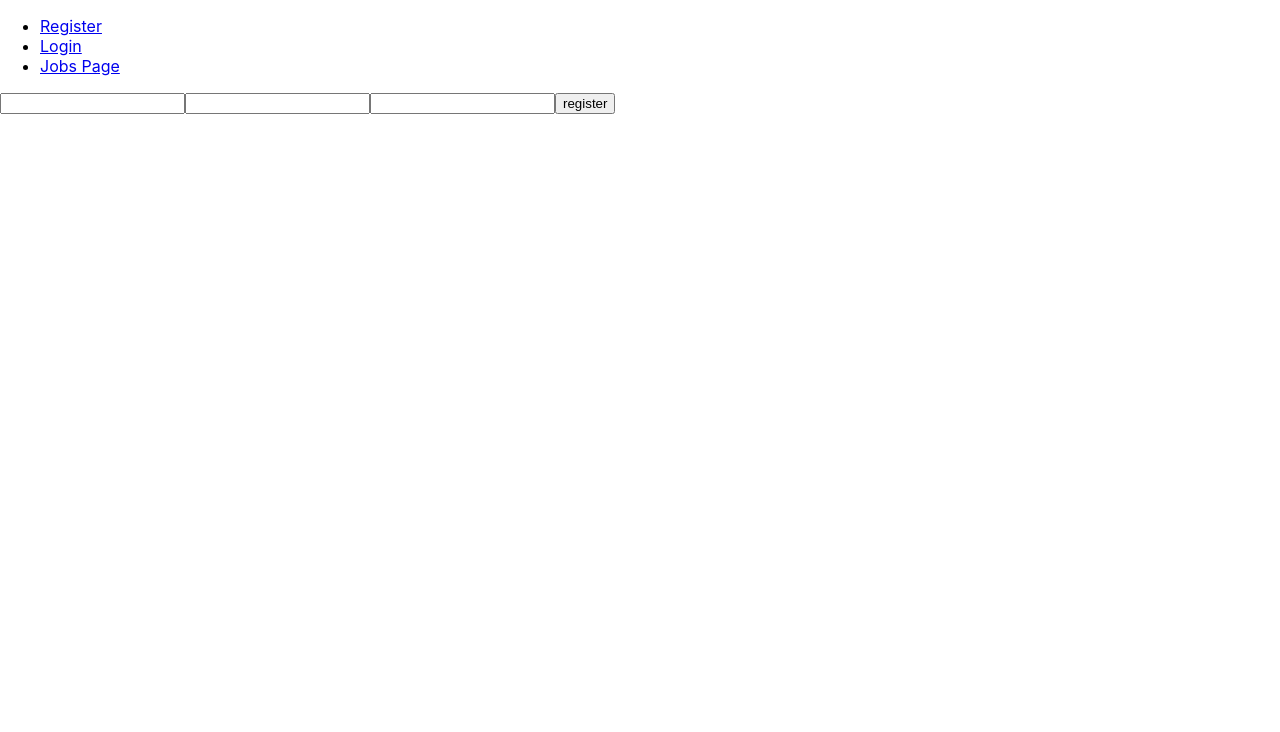
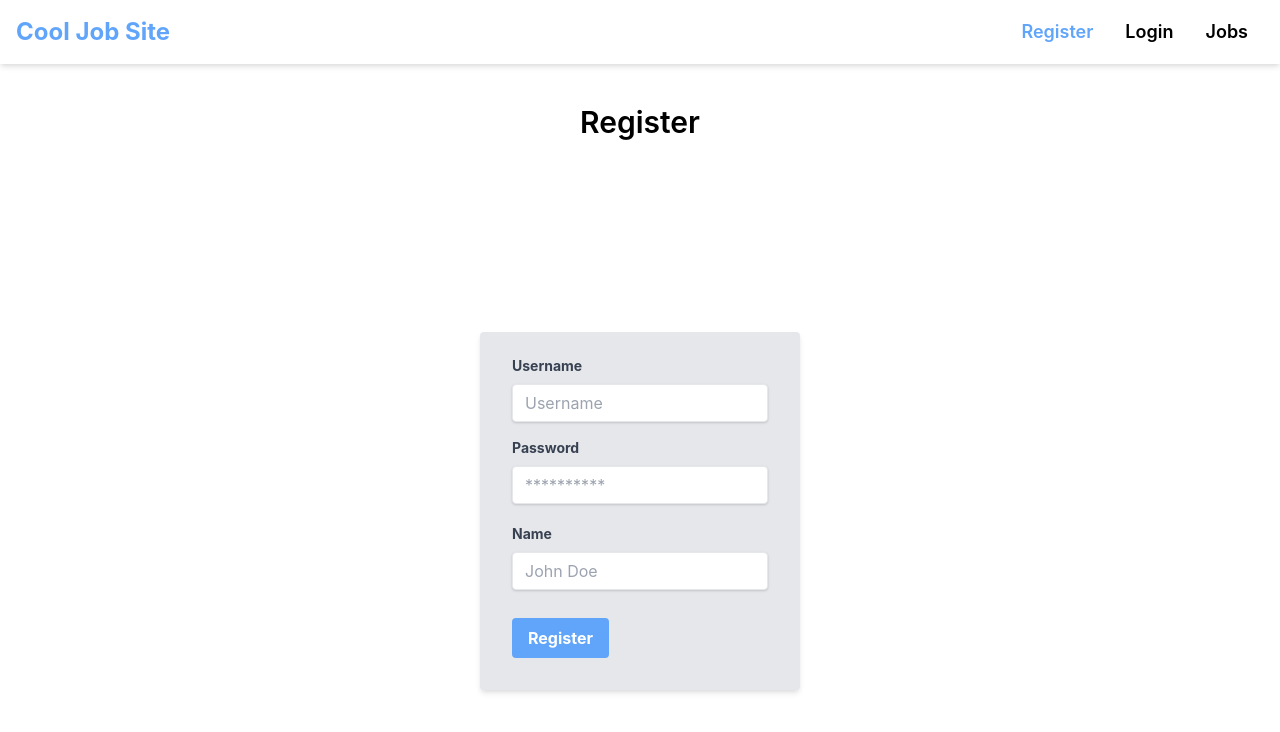
Before and after one commit to bobbyhalljr/divercity-frontend-challenge, a React (Create React App) app: page /register in a window 1280 px wide. Shown: the top 732 px of the page. Built offline with nearby package versions, Linux system fonts and the light colour scheme; no server answers.

Commit message:
completed some styles and functionality

```diff
--- a/package.json
+++ b/package.json
@@ -11,7 +11,8 @@
     "react-dom": "^16.12.0",
     "react-modal": "^3.11.1",
     "react-router-dom": "^5.1.2",
-    "react-scripts": "3.4.0"
+    "react-scripts": "3.4.0",
+    "tailwindcss": "^1.2.0"
   },
   "scripts": {
     "start": "react-scripts start",
--- a/public/index.html
+++ b/public/index.html
@@ -8,8 +8,8 @@
       name="description"
       content="Web site created using create-react-app"
     />
-    <link rel="apple-touch-icon" href="%PUBLIC_URL%/logo192.png" />
-    <!--
+    <!-- tailwindcss config -->
+    <link href="https://unpkg.com/tailwindcss@^1.0/dist/tailwind.min.css" rel="stylesheet">    <!--
       manifest.json provides metadata used when your web app is installed on a
       user's mobile device or desktop. See https://developers.google.com/web/fundamentals/web-app-manifest/
     -->
--- a/src/components/App.js
+++ b/src/components/App.js
@@ -1,16 +1,15 @@
 import React, { useState, useEffect } from 'react';
-import { BrowserRouter as Router, Route, Switch, Link, useParams } from 'react-router-dom';
+import { BrowserRouter as Router, Route, Switch } from 'react-router-dom';
 import { axiosWithAuth } from '../utils/axiosWithAuth';
 
 import Login from './login';
 import Register from './register';
 import Jobs from './jobs';
 import Apply from './apply';
-import PrivateRoute from './privateRoute';
+import Header from './header';
 
 const App = (props) => {
   const [jobs, setJobs] = useState([])
-
 
     const getJobs = () => {
         axiosWithAuth()
@@ -22,18 +21,6 @@ const App = (props) => {
         .catch(err => console.log(err.response))
     }
 
-    // const applyForJob = ({ id }) => {
-    //     axiosWithAuth()
-    //     .post(`/jobs/${id}/apply`)
-    //     .then(res => {
-    //         console.log(res.data)
-    //         setBody(res.data)
-    //     })
-    //     .catch(error => {
-    //         console.log(error)
-    //     })
-    // }
-
     useEffect(() => {
         getJobs();
     }, [])
@@ -41,23 +28,12 @@ const App = (props) => {
   return (
     <Router>
       <div className="App">
-        <ul>
-        <li>
-            <Link to="/register">Register</Link>
-          </li>
-          <li>
-            <Link to="/login">Login</Link>
-          </li>
-          <li>
-            <Link to="/jobs">Jobs Page</Link>
-          </li>
-        </ul>
+        <Header />
         <Switch>
           <Route exact path="/login" component={Login} />
           <Route exact path="/register" component={Register} />
-          <Route path='/jobs' render={props => <Jobs jobs={jobs} {...props} /> }/>
+          <Route path='/' render={props => <Jobs jobs={jobs} {...props} /> }/>
           <Route path='/jobs/:id/apply' component={Apply} jobs={jobs} />
-          {/* <Route exact path={`/jobs/:id/apply`} render={props => <Apply jobs={jobs} {...props} />} /> */}
         </Switch>
       </div>
     </Router>
--- /dev/null
+++ b/src/components/header.js
@@ -0,0 +1,27 @@
+import React from 'react';
+import { NavLink } from 'react-router-dom';
+
+const Header = () => {
+    return (
+        <div className='shadow-md'>
+            <div>
+                <ul className='flex flex-row justify-end items-center p-4'>
+                    <li className='mr-auto'>
+                        <h1 className='font-bold text-blue-400 text-2xl'>Cool Job Site</h1>
+                    </li>
+                    <li>
+                        <NavLink activeClassName='text-blue-400 text-lg font-semibold p-4' className='font-semibold p-4 text-lg' to="/register">Register</NavLink>
+                    </li>
+                    <li>
+                        <NavLink activeClassName='text-blue-400 text-lg font-semibold p-4' className='font-semibold p-4 text-lg' to="/login">Login</NavLink>
+                    </li>
+                    <li>
+                        <NavLink activeClassName='text-blue-400 text-lg font-semibold p-4' className='font-semibold p-4 text-lg' to="/jobs">Jobs</NavLink>
+                    </li>
+                </ul>
+            </div>
+        </div>
+    )
+}
+
+export default Header;
--- a/src/components/login.js
+++ b/src/components/login.js
@@ -21,14 +21,57 @@ const Login = ({ closeModal, history }) => {
       .then(res => {
         localStorage.setItem('token', res.data.token);
         // redirect to the apps main page
-        history.push("/jobs");
+        history.push("/jobs")
+        closeModal()
       })
       .catch(err => console.log(err));
-      closeModal()
   };
 
     return (
-      <div>
+      <>
+      <div className='flex justify-center items-center'>
+        <h1 className='text-3xl font-semibold pt-10 pb-12'>Login</h1>
+      </div>
+      <div class="w-full max-w-xs m-auto pt-36">
+        <form onSubmit={login} className="bg-gray-200 shadow-md rounded px-8 pt-6 pb-8 mb-4">
+          <div class="mb-4">
+            <label class="block text-gray-700 text-sm font-bold mb-2" for="username">
+              Username
+            </label>
+            <input class="shadow appearance-none border rounded w-full py-2 px-3 text-gray-700 leading-tight focus:outline-none focus:shadow-outline"
+              id="username"
+              type="text"
+              placeholder="Username"
+              name="username"
+              value={credentials.username}
+              onChange={handleChange}
+            />
+          </div>
+          <div class="mb-6">
+            <label class="block text-gray-700 text-sm font-bold mb-2" for="password">
+              Password
+            </label>
+            <input class="shadow appearance-none border rounded w-full py-2 px-3 text-gray-700 mb-3 leading-tight focus:outline-none focus:shadow-outline"
+              id="password"
+              type="password"
+              placeholder="**********"
+              name="password"
+              value={credentials.password}
+              onChange={handleChange}
+             />
+          </div>
+          <div class="flex items-center justify-between">
+            <button onClick={login} class="bg-blue-400 hover:bg-blue-700 text-white font-bold py-2 px-4 rounded focus:outline-none focus:shadow-outline" type="button">
+              Sign In
+            </button>
+            <a href='#' class="inline-block align-baseline font-bold text-sm text-blue-500 hover:text-blue-800" >
+              Forgot Password?
+            </a>
+          </div>
+        </form>
+      </div>
+
+      {/* <div>
         <form onSubmit={login}>
           <input
             type="text"
@@ -44,7 +87,8 @@ const Login = ({ closeModal, history }) => {
           />
           <button>Log in</button>
         </form>
-      </div>
+      </div> */}
+      </>
     );
 }
 
--- a/src/components/modal.js
+++ b/src/components/modal.js
@@ -1,6 +1,5 @@
 import React, { useState } from 'react';
 import Modal from 'react-modal';
-import { Redirect } from 'react-router-dom';
 
 import Login from '../components/login';
 import Apply from '../components/apply';
@@ -14,7 +13,11 @@ const customStyles = {
       right: 'auto',
       bottom: 'auto',
       marginRight: '-50%',
-      transform: 'translate(-50%, -50%)'
+      transform: 'translate(-50%, -50%)',
+      width: '50%',
+    },
+    overlay: {
+        backgroundColor: 'rgba(0,0,0,0.5)'
     }
   };
 
@@ -53,7 +56,9 @@ const CustomModal = ({ match }) => {
                 style={customStyles}
                 contentLabel='apply for job modal'
                 >
-                    <button onClick={closeModal}>close</button>
+                    <div className='flex justify-end'>
+                        <button className='font-bold bg-gray-200 px-4 py-2 rounded-lg' onClick={closeModal}>X</button>
+                    </div>
                     <Apply closeModal={closeModal} match={match} />
                 </Modal>
                 :
@@ -63,8 +68,10 @@ const CustomModal = ({ match }) => {
                 style={customStyles}
                 contentLabel='apply for job modal'
                 >
-                    <button onClick={closeModal}>close</button>
-                    <div>Login modal</div>
+                    <div className='flex justify-end mb-4'>
+                        <button className='font-bold bg-gray-200 px-4 py-2 rounded-lg' onClick={closeModal}>X</button>
+                    </div>
+                    <h3 className='text-xl'>You have to be logged in to apply to jobs</h3>
                     <Login closeModal={closeModal}/>
                 </Modal>
             }
--- a/src/components/register.js
+++ b/src/components/register.js
@@ -1,7 +1,7 @@
 import React, { useState } from "react";
 import { axiosWithAuth } from "../utils/axiosWithAuth";
 
-const Register = (props) => {
+const Register = ({ history, closeModal }) => {
     const [credentials, setCredentials] = useState({
         username: "",
         password: "",
@@ -17,41 +17,94 @@ const Register = (props) => {
 
   const register = e => {
     e.preventDefault();
-    // axiosWithAuth ==> ?? an axios instance; .post() ==> ?? promise
     axiosWithAuth()
       .post("/register", credentials)
       .then(res => {
         localStorage.setItem('token', res.data.token);
-        // redirect to the apps main page?
-        props.history.push("/users");
+        history.push("/jobs")
+        closeModal()
       })
       .catch(err => console.log(err));
   };
 
     return (
-      <div>
-        <form onSubmit={register}>
-          <input
+      <>
+      <div className='flex justify-center items-center'>
+        <h1 className='text-3xl font-semibold pt-10 pb-12'>Register</h1>
+      </div>
+      <div class="w-full max-w-xs m-auto pt-36">
+        <form className="bg-gray-200 shadow-md rounded px-8 pt-6 pb-8 mb-4">
+          <div class="mb-4">
+            <label class="block text-gray-700 text-sm font-bold mb-2" for="username">
+              Username
+            </label>
+            <input class="shadow appearance-none border rounded w-full py-2 px-3 text-gray-700 leading-tight focus:outline-none focus:shadow-outline"
+              id="username"
               type="text"
+              placeholder="Username"
               name="username"
               value={credentials.username}
               onChange={handleChange}
             />
-          <input
+          </div>
+          <div class="mb-2">
+            <label class="block text-gray-700 text-sm font-bold mb-2" for="password">
+              Password
+            </label>
+            <input class="shadow appearance-none border rounded w-full py-2 px-3 text-gray-700 mb-3 leading-tight focus:outline-none focus:shadow-outline"
+              id="password"
               type="password"
+              placeholder="**********"
               name="password"
               value={credentials.password}
               onChange={handleChange}
              />
-          <input
+          </div>
+          <div class="mb-4">
+            <label class="block text-gray-700 text-sm font-bold mb-2" for="password">
+              Name
+            </label>
+            <input class="shadow appearance-none border rounded w-full py-2 px-3 text-gray-700 mb-3 leading-tight focus:outline-none focus:shadow-outline"
+              id="name"
               type="text"
+              placeholder="John Doe"
               name="name"
               value={credentials.name}
               onChange={handleChange}
              />
-          <button>register</button>
+          </div>
+          <div class="flex items-center justify-between">
+            <button onClick={register} class="bg-blue-400 hover:bg-blue-700 text-white font-bold py-2 px-4 rounded focus:outline-none focus:shadow-outline" type="button">
+              Register
+            </button>
+          </div>
         </form>
       </div>
+
+      {/* // <div>
+      //   <form onSubmit={register}>
+      //     <input
+      //       type="text"
+      //       name="username"
+      //       value={credentials.username}
+      //       onChange={handleChange}
+      //     />
+      //     <input
+      //       type="password"
+      //       name="password"
+      //       value={credentials.password}
+      //       onChange={handleChange}
+      //     />
+      //     <input
+      //       type="text"
+      //       name="name"
+      //       value={credentials.name}
+      //       onChange={handleChange}
+      //     />
+      //     <button>register</button>
+      //   </form>
+      // </div> */}
+      </>
     );
 }
 
```
Also changed, not shown: src/components/apply.js (+11 -18 lines), src/components/jobs.js (+0 -16 lines), 1 other file (tests, documents, lock files or other folders). Lines whose indentation alone changed are shown as unchanged.
